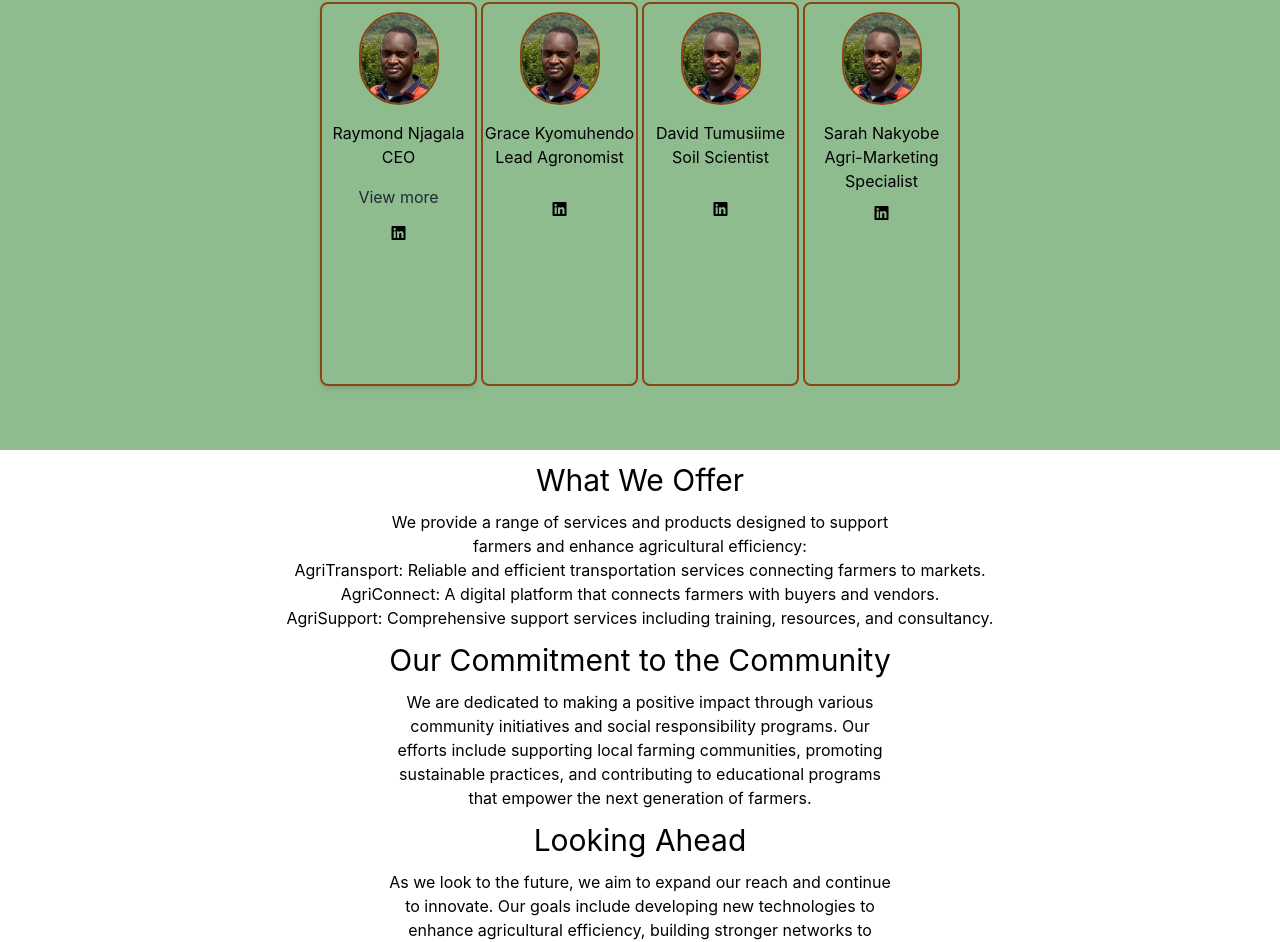
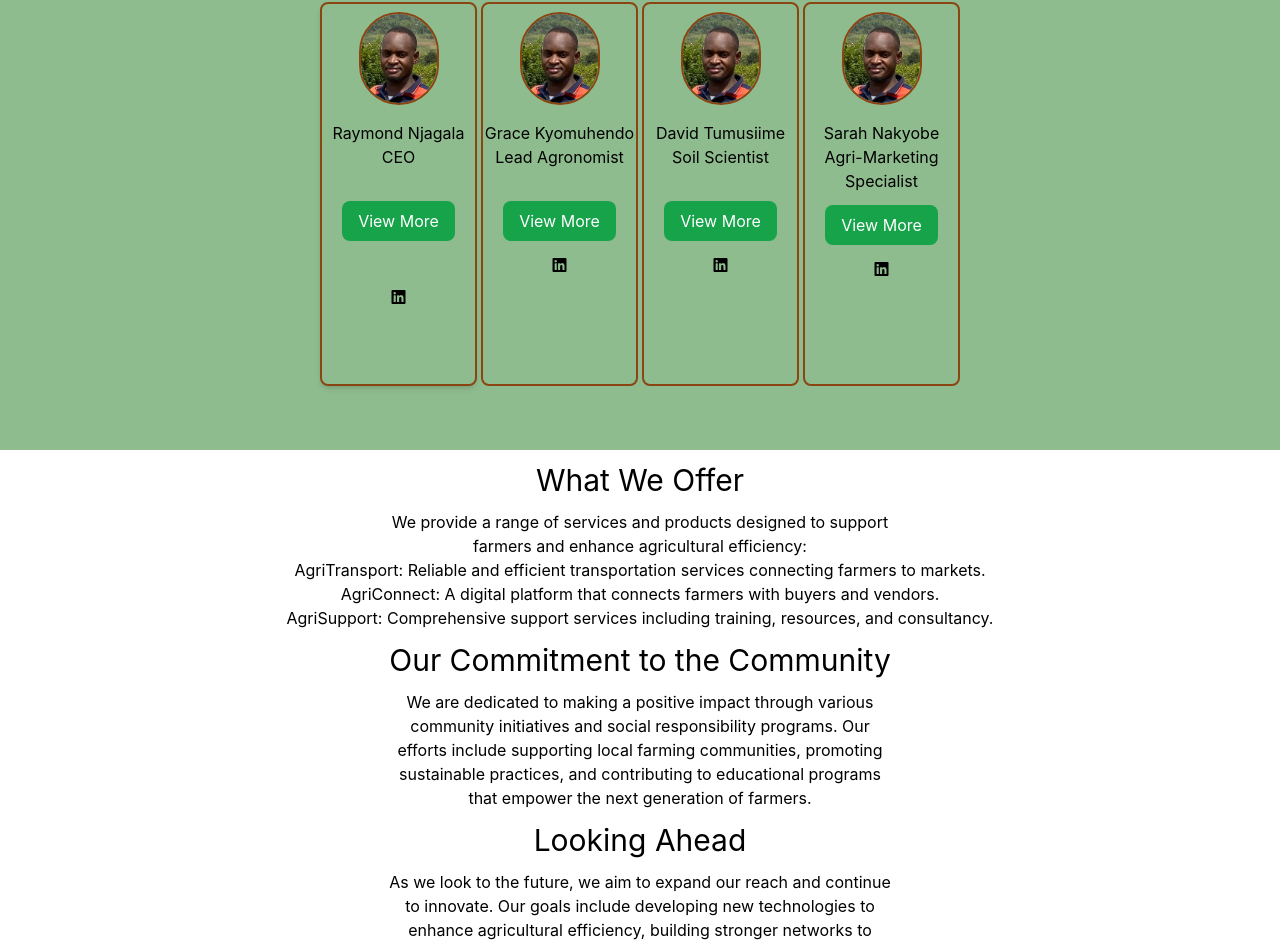
Before and after one commit to Rhyz26/react-Agrihub, a React (Vite) app: page /about in a window 1280 px wide. Shown: the part 2393-3335 px from the top of the page. Built offline with nearby package versions, Linux system fonts and the light colour scheme.

Commit message:
worked on the about us page

```diff
--- a/src/components/About.jsx
+++ b/src/components/About.jsx
@@ -1,6 +1,7 @@
 import React from 'react'
 import { BackgroundImage, Center, Text, Box } from '@mantine/core';
 import { MantineProvider } from '@mantine/core';
+import Persona from './Persona';
 
 function About () {
   return (
@@ -94,9 +95,10 @@ function About () {
     <div className='flex flex-col items-center border-2 border-[#8B4513] w-64 h-96 pt-2 rounded-lg hover:border-blue-600 transition duration-300 ease-in-out shadow-md hover:shadow-xl'>
       <img src="/ray11.jpg" width={80} className='rounded-full border-2 border-[#8B4513] mb-4 '/>
       <h1>Raymond Njagala</h1>
-      <p className='pb-4'>CEO</p>
+      <p className='pb-8'>CEO</p>
 
-      <button className='pb-4 text-gray-800'>View more</button>
+      <button className='pb-12 text-gray-800'><Persona/></button>
+
 
       <a href='https://www.linkedin.com/in/raymond-njagala-9a6309a8' target="_blank"
 
@@ -110,6 +112,7 @@ function About () {
       <img src="/ray11.jpg" width={80} className='rounded-full border-2 border-[#8B4513] mb-4'/>
       <h1>Grace Kyomuhendo</h1>
       <p className='pb-8'>Lead Agronomist</p>
+      <button className='pb-4 text-gray-800'><Persona/></button>
 
       <a href='https://www.linkedin.com/in/raymond-njagala-9a6309a8' target="_blank"
 
@@ -120,6 +123,7 @@ function About () {
       <img src="/ray11.jpg" width={80} className='rounded-full border-2 border-[#8B4513] mb-4'/>
       <h1>David Tumusiime</h1>
       <p className='pb-8'>Soil Scientist</p>
+      <button className='pb-4 text-gray-800'><Persona/></button>
 
       <a href='https://www.linkedin.com/in/raymond-njagala-9a6309a8' target="_blank"
 
@@ -131,7 +135,7 @@ function About () {
   <img src="/ray11.jpg" width={80} className='rounded-full border-2 border-[#8B4513] mb-4'/>
         <h1 className=''>Sarah Nakyobe</h1>
       <p className='text-center pb-3'>Agri-Marketing Specialist</p>
-
+      <button className='pb-4 text-gray-800'><Persona/></button>
       <a href='https://www.linkedin.com/in/raymond-njagala-9a6309a8' target="_blank"
 
       i className="fa-brands fa-linkedin"></a>
--- /dev/null
+++ b/src/components/Persona.jsx
@@ -0,0 +1,51 @@
+import { useState } from "react";
+
+function Persona() {
+  const [showCard, setShowCard] = useState(false);
+
+  const handleViewMore = () => {
+    setShowCard(true);
+  };
+
+  const handleClose = () => {
+    setShowCard(false);
+  };
+
+  return (
+    <div className="flex justify-center items-center ">
+      <div className="text-center">
+
+        <button
+          onClick={handleViewMore}
+          className="px-4 py-2 bg-green-600 text-white rounded-lg hover:bg-green-700"
+        >
+          View More
+        </button>
+
+        {/* Profile Card */}
+        {showCard && (
+          <div
+            className={`fixed top-0 left-1/2 transform -translate-x-1/2 bg-white rounded-lg p-6 shadow-lg w-80 transition-transform duration-700 ease-in-out ${
+              showCard ? "translate-y-1/2" : "-translate-y-full"
+            }`}
+          >
+            <h3 className="text-xl font-semibold mb-2">Raymond Njagala</h3>
+            <p className="text-gray-700">CEO of AgriHub</p>
+            <p className="text-gray-600 mt-2">
+              Raymond Njagala is passionate about leveraging technology to connect farmers
+              and vendors across Uganda, ensuring they have access to markets and transportation solutions.
+            </p>
+            <button
+              onClick={handleClose}
+              className="mt-4 px-3 py-2 bg-red-600 text-white rounded-lg hover:bg-red-700"
+            >
+              Close
+            </button>
+          </div>
+        )}
+      </div>
+    </div>
+  );
+}
+
+export default Persona;
```
